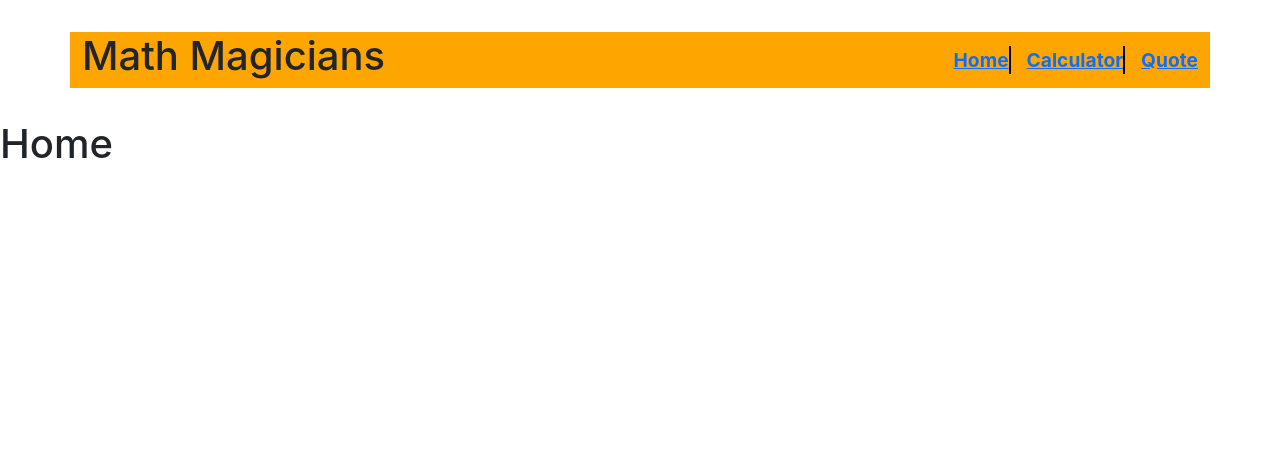
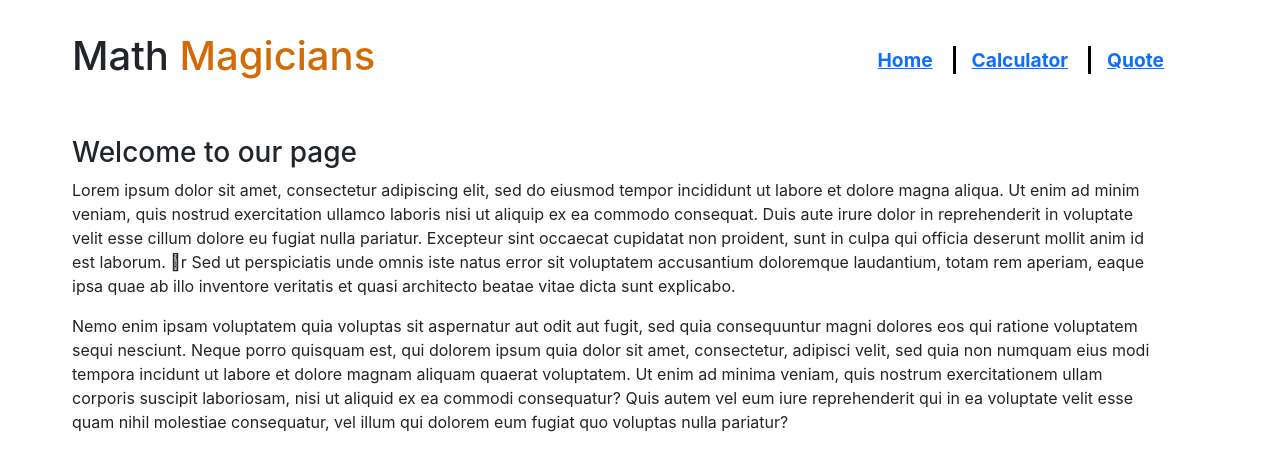
Before and after one commit to jmoseka/react-math-magicians, a React (Create React App) app: page /home in a window 1280 px wide. Shown: the top 470 px of the page. Built offline with nearby package versions, Linux system fonts and the light colour scheme.

Commit message:
Add styling to the website

```diff
--- /dev/null
+++ b/src/App.css
@@ -0,0 +1,3 @@
+body {
+  background: #a7a8b9;
+}
--- a/src/App.js
+++ b/src/App.js
@@ -1,4 +1,5 @@
 import { BrowserRouter, Route, Routes } from 'react-router-dom';
+import './App.css';
 import Calculator from './components/Calculator';
 import Home from './components/Home';
 import Quote from './components/Quote';
@@ -7,7 +8,7 @@ import Header from './components/Header';
 function App() {
   return (
     <BrowserRouter>
-      <div className="App">
+      <div className="App container mx-5">
         <Header />
         <Routes>
           <Route path="/home" element={<Home />} />
--- a/src/components/Calculator.js
+++ b/src/components/Calculator.js
@@ -14,9 +14,9 @@ function Calculator() {
 
   return (
     <div className="body">
-      <div className="container container-calc">
+      <div className="container container-calc mt-5">
         <div className="heading">
-          <h2>{'Let\'s do some Maths'}</h2>
+          <h3>{'Let\'s do some Maths'}</h3>
         </div>
         <div className="col-6">
           <div className="row">
--- a/src/components/Header.css
+++ b/src/components/Header.css
@@ -3,13 +3,15 @@ header {
   align-items: center;
   justify-content: space-between;
   margin: 2rem 0;
-    background-color: orange;
+}
+
+.magician-color {
+  color: #d36a08;
 }
 
 .nav {
   list-style: none;
   display: flex;
-
 }
 
 .nav li {
@@ -18,6 +20,7 @@ header {
   font-weight: bold;
 }
 
-.v-line {
-    border: 1px solid black;
+.line {
+  border-right: 3px solid black;
+  margin-left: 20px;
 }
--- a/src/components/Header.js
+++ b/src/components/Header.js
@@ -3,14 +3,20 @@ import './Header.css';
 
 const Header = () => (
   <header className="container">
-    <h1>Math Magicians</h1>
+    <h1>
+      Math
+      {' '}
+      <span className="magician-color">
+        Magicians
+      </span>
+    </h1>
     <ul className="nav">
       <li>
         <Link to="/home">Home</Link>
       </li>
-      <span className="v-line" />
+      <span className="line" />
       <li><Link to="/calculator">Calculator</Link></li>
-      <span className="v-line" />
+      <span className="line" />
       <li><Link to="/quote">Quote</Link></li>
     </ul>
   </header>
--- a/src/components/Home.js
+++ b/src/components/Home.js
@@ -1,5 +1,25 @@
 const Home = () => (
-  <h1>Home</h1>
+  <div className="container mt-5">
+    <h3>Welcome to our page</h3>
+    <p>
+      {`Lorem ipsum dolor sit amet, consectetur adipiscing elit, sed do eiusmod tempor incididunt
+        ut labore et dolore magna aliqua. Ut enim ad minim veniam, quis nostrud exercitation ullamco
+        laboris nisi ut aliquip ex ea commodo consequat. Duis aute irure dolor in reprehenderit
+        in voluptate velit esse cillum dolore eu fugiat nulla pariatur. Excepteur sint occaecat
+        cupidatat non proident, sunt in culpa qui officia deserunt mollit anim id est laborum.
+        \n \br Sed ut perspiciatis unde omnis iste natus error sit voluptatem accusantium doloremque laudantium,
+         totam rem aperiam, eaque ipsa quae ab illo inventore veritatis et quasi architecto beatae vitae dicta sunt explicabo.`}
+    </p>
+    <p>
+      {`Nemo enim ipsam voluptatem quia voluptas sit aspernatur aut odit aut fugit, sed quia consequuntur magni dolores eos qui
+           ratione voluptatem sequi nesciunt. Neque porro quisquam est, qui dolorem ipsum quia dolor sit amet, consectetur, adipisci
+           velit, sed quia non numquam eius modi tempora incidunt ut labore et dolore magnam aliquam quaerat voluptatem.
+           Ut enim ad minima veniam, quis nostrum exercitationem ullam corporis suscipit laboriosam, nisi ut aliquid ex ea commodi
+           consequatur? Quis autem vel eum iure reprehenderit qui in ea voluptate velit esse quam nihil molestiae consequatur,
+         vel illum qui dolorem eum fugiat quo voluptas nulla pariatur?`}
+
+    </p>
+  </div>
 );
 
 export default Home;
--- a/src/components/Quote.css
+++ b/src/components/Quote.css
@@ -0,0 +1,10 @@
+body {
+  height: 100vh;
+}
+
+.container-quote {
+  height: 70vh;
+  display: flex;
+  justify-content: center;
+  align-items: center;
+}
--- a/src/components/Quote.js
+++ b/src/components/Quote.js
@@ -1,5 +1,14 @@
+import './Quote.css';
+
 const Quote = () => (
-  <h1>Quote page</h1>
+  <div className="container container-quote">
+    <blockquote>
+      <p className="h5">
+        {`Mathematics is not about numbers, equations,
+              computations, or algorithms: it is about understanding. -William Paul Thurston`}
+      </p>
+    </blockquote>
+  </div>
 );
 
 export default Quote;
--- a/src/css/Calculator.css
+++ b/src/css/Calculator.css
@@ -6,7 +6,6 @@
 }
 
 .container-calc {
-  margin-top: 8vh;
   display: flex;
   justify-content: space-between;
 }
```
Lines whose indentation alone changed are shown as unchanged.
